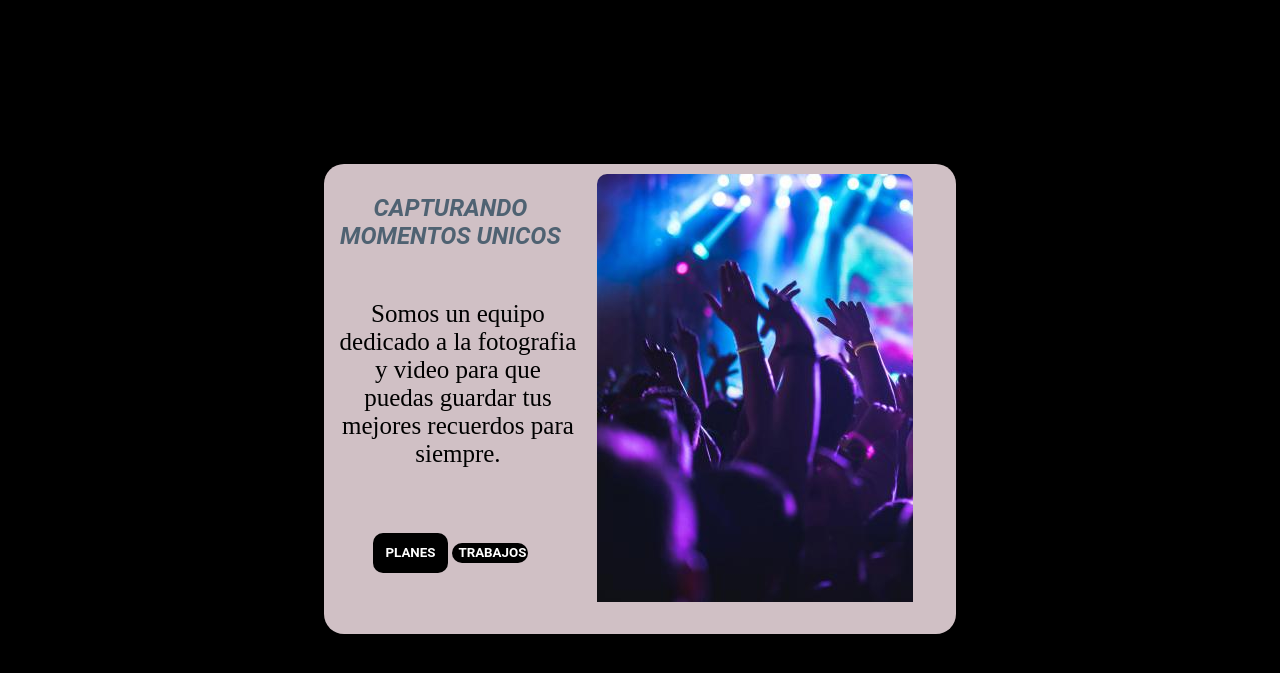
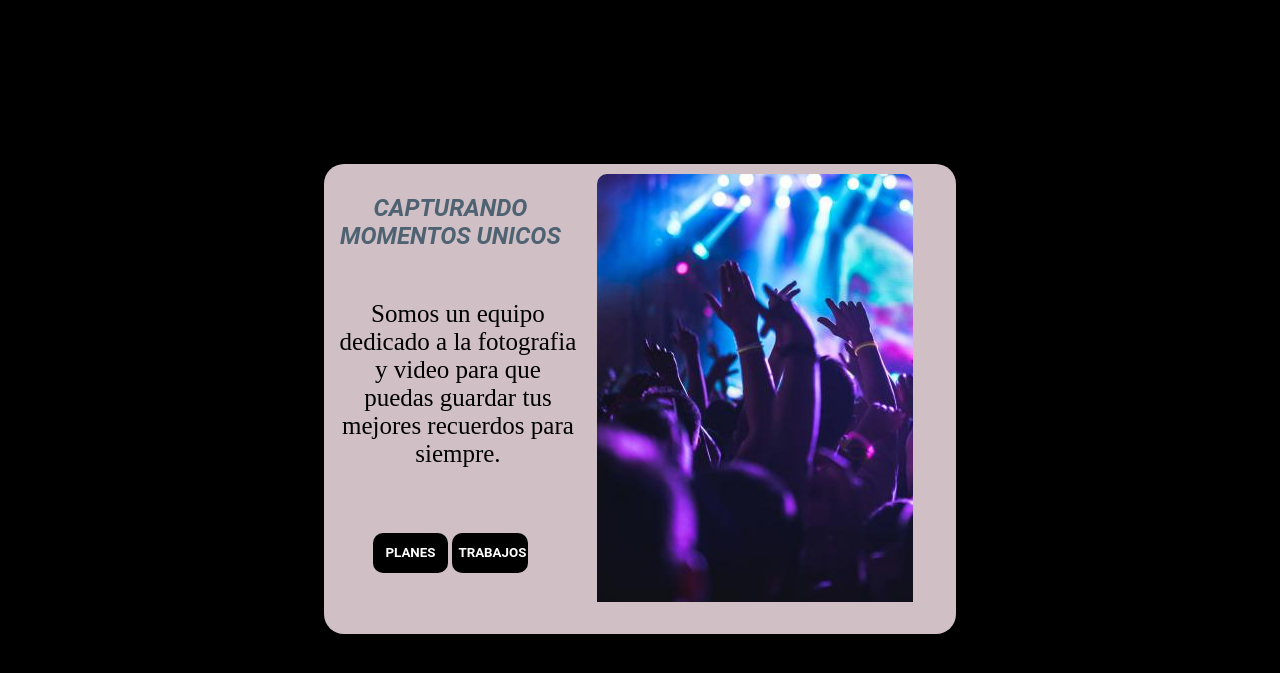
Before and after one commit to Guss98/login-landing, a plain HTML site: page index.html in a window 1280 px wide. Shown: the part 133-806 px from the top of the page. Drawn offline with Linux system fonts and the light colour scheme.

Commit message:
actualizacion

```diff
--- a/index.css
+++ b/index.css
@@ -45,7 +45,7 @@
     height: 60%;
     background: rgb(208,192,197);
     border-radius: 20px;
-    display: flex;
+    display: inline-flex;
 }
 
 .ContenedorTexto {
@@ -86,12 +86,12 @@
     background-color: black;
     color: white;
     border: none;
-    height: 20px;
+    height: 40px;
     width: 30%;
     border-radius: 10px;
     font-family: 'Roboto', sans-serif;
     font-weight: bold;
-    flex-direction: wrap;
+
 }
 
 .imagen {
```
